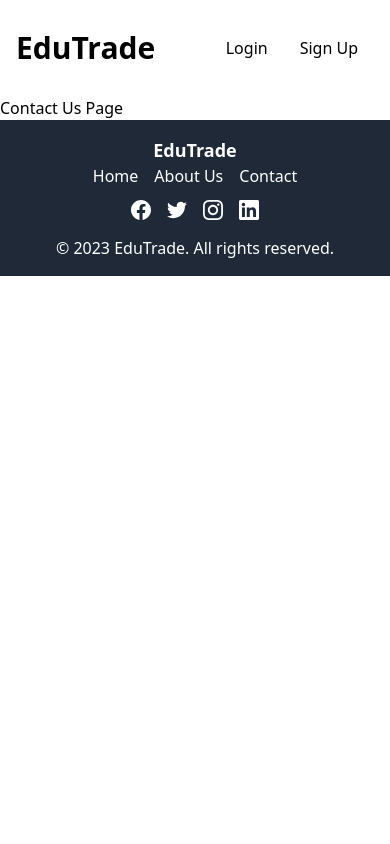
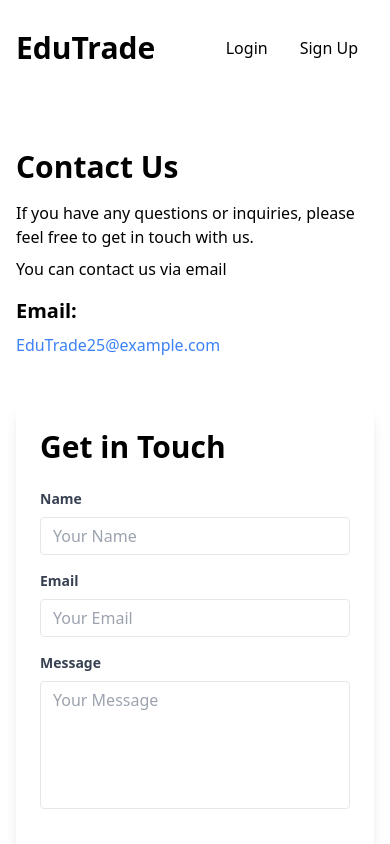
Before and after one commit to Jeffuz/EduTrade, a React (Create React App) app in the folder edutrade/: page /contactus in a window 390 px wide. Shown: the top 844 px of the page. Built offline with nearby package versions, Linux system fonts and the light colour scheme; no server answers.

Commit message:
contact page, fix responsive on footer

```diff
--- a/edutrade/package.json
+++ b/edutrade/package.json
@@ -3,11 +3,13 @@
   "version": "0.1.0",
   "private": true,
   "dependencies": {
+    "@formspree/react": "^2.5.0",
     "@reduxjs/toolkit": "^1.9.5",
     "@testing-library/jest-dom": "^5.17.0",
     "@testing-library/react": "^13.4.0",
     "@testing-library/user-event": "^13.5.0",
     "firebase": "^10.1.0",
+    "framer-motion": "^10.15.0",
     "react": "^18.2.0",
     "react-dom": "^18.2.0",
     "react-google-button": "^0.7.2",
--- a/edutrade/src/Components/Footer.jsx
+++ b/edutrade/src/Components/Footer.jsx
@@ -12,14 +12,14 @@ const Footer = () => {
                     <span className="font-bold text-lg">EduTrade</span>
                 </div>
 
-                <div className="flex items-center mb-3 justify-center md:justify-center space-x-4">
+                <div className="flex items-center justify-center md:justify-center space-x-4">
                     <Link to="/" className="hover:text-gray-500">
                         Home
                     </Link>
                     <Link to="/aboutus" className="hover:text-gray-500">
                         About Us
                     </Link>
-                    <Link to="/contact" className="hover:text-gray-500">
+                    <Link to="/contactus" className="hover:text-gray-500">
                         Contact
                     </Link>
                 </div>
--- a/edutrade/src/Pages/Contact Us Page.js
+++ b/edutrade/src/Pages/Contact Us Page.js
@@ -1,8 +1,94 @@
 import React from "react";
+import { useForm } from '@formspree/react';
+import { motion } from 'framer-motion';
+
 export default function Contact_Us_Page() {
+    const [state, handleSubmit] = useForm("moqojryo");
+
+    const containerVariants = {
+        hidden: { opacity: 0, y: 50 },
+        visible: { opacity: 1, y: 0, transition: { duration: 0.8, ease: "easeInOut" } },
+    };
+
     return (
-        <div>
-            Contact Us Page
-        </div>
+        <motion.div
+            variants={containerVariants}
+            initial="hidden"
+            animate="visible"
+        >
+            <div className="container mx-auto py-8 px-4 my-[5.3%]">
+                <div className="grid grid-cols-1 md:grid-cols-2 gap-8">
+                    <div className="md:pr-4">
+                        <h2 className="text-3xl font-bold mb-4">Contact Us</h2>
+                        <p className="mb-2">
+                            If you have any questions or inquiries, please feel free to get in touch with us.
+                        </p>
+                        <p className="mb-4">You can contact us via email</p>
+
+                        <h3 className="text-xl font-bold mb-2">Email:</h3>
+                        <p className="mb-4">
+                            <a href="mailto:contact@example.com" className="text-blue-500 hover:underline">
+                                EduTrade25@example.com
+                            </a>
+                        </p>
+                    </div>
+                    <div>
+                        <div className="bg-white shadow-lg rounded-lg p-6">
+                            <h2 className="text-3xl font-semibold mb-6">Get in Touch</h2>
+                            <form onSubmit={handleSubmit}>
+                                {/* Name */}
+                                <div className="mb-4">
+                                    <label className="block text-gray-700 text-sm font-bold mb-2">
+                                        Name
+                                    </label>
+                                    <input
+                                        name="name"
+                                        type="text"
+                                        className="appearance-none border rounded w-full py-2 px-3 text-gray-700 leading-tight focus:outline-none focus:shadow-outline"
+                                        placeholder="Your Name"
+                                        required
+                                    />
+                                </div>
+                                {/* Email */}
+                                <div className="mb-4">
+                                    <label className="block text-gray-700 text-sm font-bold mb-2">
+                                        Email
+                                    </label>
+                                    <input
+                                        type="email"
+                                        name="email"
+                                        className="appearance-none border rounded w-full py-2 px-3 text-gray-700 leading-tight focus:outline-none focus:shadow-outline"
+                                        placeholder="Your Email"
+                                        required
+                                    />
+                                </div>
+                                {/* Message */}
+                                <div className="mb-4">
+                                    <label className="block text-gray-700 text-sm font-bold mb-2">
+                                        Message
+                                    </label>
+                                    <textarea
+                                        name="message"
+                                        className="appearance-none border rounded w-full py-2 px-3 text-gray-700 leading-tight focus:outline-none focus:shadow-outline resize-none h-32"
+                                        placeholder="Your Message"
+                                        required
+                                    />
+                                </div>
+                                {/* Button */}
+                                <div className="flex justify-center">
+                                    <button
+                                        type='submit'
+                                        className='bg-white text-black hover:bg-gray-50 duration-300 ease-in-out shadow-lg w-[200px] rounded-md font-medium my-6 px-6 py-3'
+                                        disabled={state.submitting}
+                                    >
+                                        {state.submitting ? 'Submitting...' : 'Submit'}
+                                    </button>
+                                </div>
+                            </form>
+                        </div>
+                    </div>
+                </div>
+            </div>
+        </motion.div>
     )
 }
```
Also changed, not shown: 2 other files (tests, documents, lock files or other folders).
